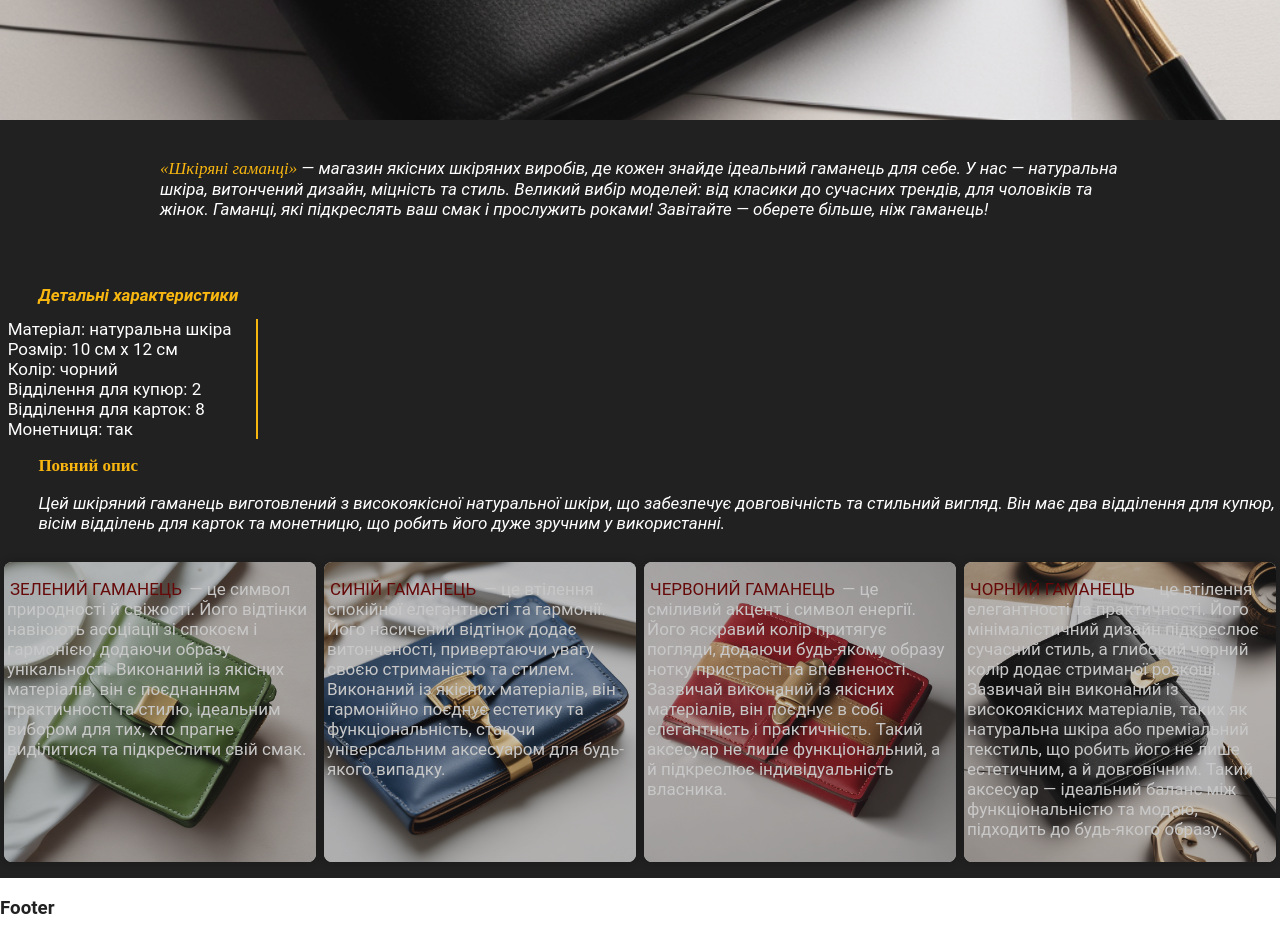
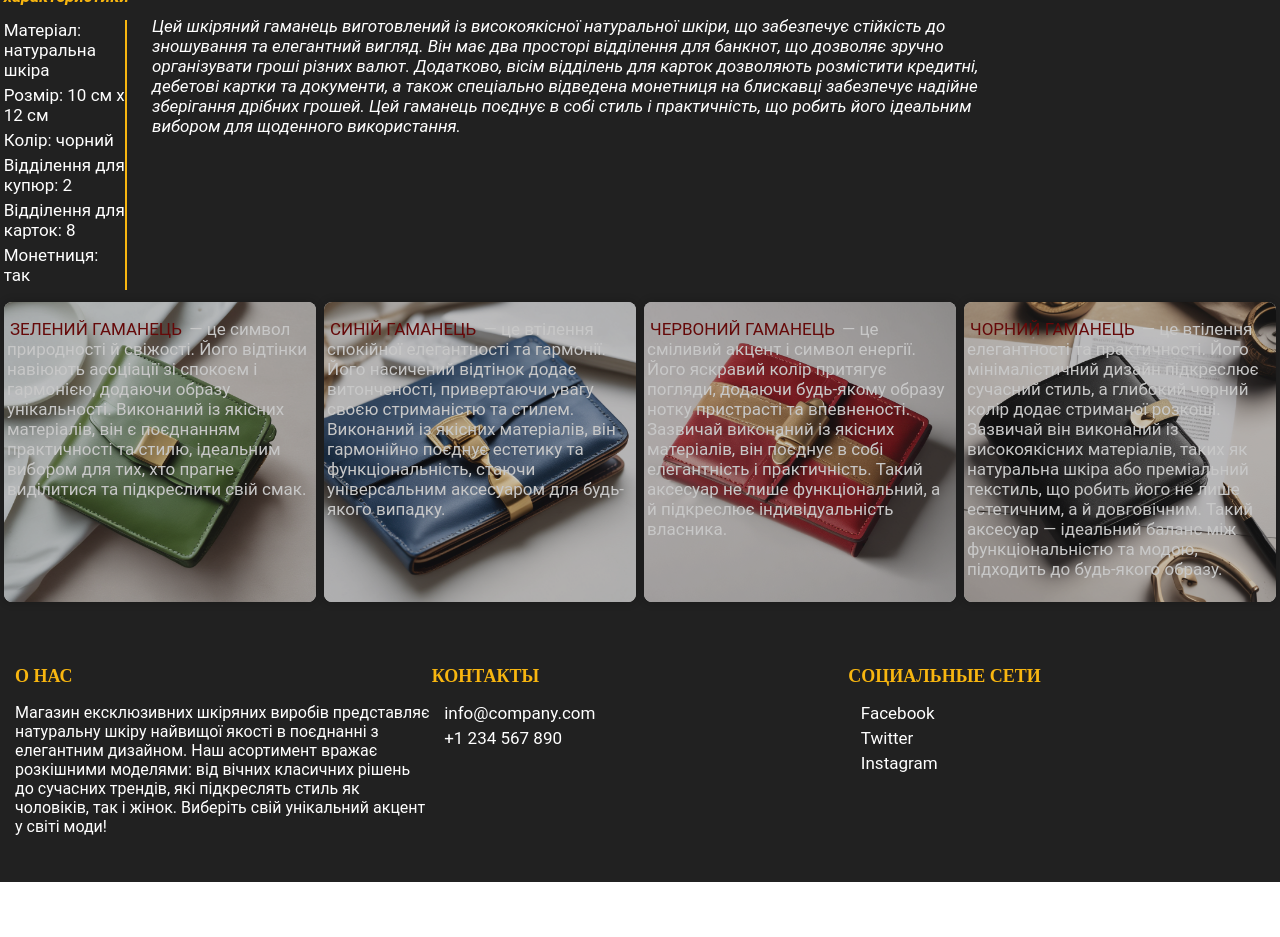
Before and after one commit to UlichIgor/leather-wallet, a React (Create React App) app: page / in a window 1280 px wide. Shown: the part 560-1497 px from the top of the page. After the commit the page ends 1442 px from the top, so only its background shows below. Built offline with nearby package versions, Linux system fonts and the light colour scheme.

Commit message:
styles: add footer and header styles

```diff
--- a/src/components/Content/Content.jsx
+++ b/src/components/Content/Content.jsx
@@ -11,17 +11,20 @@ export default class Content extends Component {
         <p className={styles.description}><span>«Шкіряні гаманці»</span> — магазин якісних шкіряних виробів, де кожен знайде ідеальний гаманець для себе. У нас — натуральна шкіра, витончений дизайн, міцність та стиль. Великий вибір моделей: від класики до сучасних трендів, для чоловіків та жінок. Гаманці, які підкреслять ваш смак і прослужить роками! Завітайте — оберете більше, ніж гаманець!</p>
         <div className={styles.specifications}>
           {/* Содержимое раздела specifications */}
-          <h2>Детальні характеристики</h2>
-          <ul>
+          <div className={styles.specifications__title}><h2>Детальні характеристики</h2>
+          <ul className={styles.specifications__list}>
             <li>Матеріал: натуральна шкіра</li>
             <li>Розмір: 10 см x 12 см</li>
             <li>Колір: чорний</li>
             <li>Відділення для купюр: 2</li>
             <li>Відділення для карток: 8</li>
             <li>Монетниця: так</li>
-          </ul>
+            </ul>
+          </div>
+          <div className={styles.specifications__descriptions}>
           <h3>Повний опис</h3>
-          <p>Цей шкіряний гаманець виготовлений з високоякісної натуральної шкіри, що забезпечує довговічність та стильний вигляд. Він має два відділення для купюр, вісім відділень для карток та монетницю, що робить його дуже зручним у використанні.</p>
+          <p>Цей шкіряний гаманець виготовлений із високоякісної натуральної шкіри, що забезпечує стійкість до зношування та елегантний вигляд. Він має два просторі відділення для банкнот, що дозволяє зручно організувати гроші різних валют. Додатково, вісім відділень для карток дозволяють розмістити кредитні, дебетові картки та документи, а також спеціально відведена монетниця на блискавці забезпечує надійне зберігання дрібних грошей. Цей гаманець поєднує в собі стиль і практичність, що робить його ідеальним вибором для щоденного використання.</p>
+        </div>
         </div>
         <div className={styles.gallery}>
           {/* Содержимое раздела gallery */}
--- a/src/components/Content/Content.module.scss
+++ b/src/components/Content/Content.module.scss
@@ -7,25 +7,50 @@
   width: 100%;
   height: auto;
   background-color: vars.$color;
+
 }
-
+.description{
+  position: relative;
+  top: 0;
+  left: 0;
+  width: 100%;
+}
+.description span{
+  color: vars.$h2;
+  font-family: vars.$font-family2;
+  font-size: vars.$font-size3;
+}
+p.description{
+  font-family: vars.$font-family;
+  font-size: vars.$font-size3;
+  color: vars.$bg-color;
+  font-style: italic;
+  padding: 3% 0 4%;
+  margin: 0 auto;
+  width: 75%;
+}
 .specifications {
   position: relative;
   top: 0;
   left: 0;
-  width: 100%;
+  display: flex;
+  width: 80%;
   height: auto;
   background-color: vars.$color;
-
-  h2 {
+}
+.specifications__title{
+  display: flex;
+  flex-direction: column;
+}
+  .specifications__title h2{
     padding-left: 3%;
     font-size: vars.$font-size3;
     color: vars.$h2;
     font-style: italic;
   }
 
-  ul {
-    width: 20%;
+  ul.specifications__list {
+    width: 100%;
     list-style-type: none;
     padding: 0;
     margin: 0;
@@ -39,22 +64,23 @@
     color: vars.$bg-color;
 
   }
-
-  h3 {
-    padding-left: 3%;
+.specifications__descriptions{
+  display: flex;
+  flex-direction: column;
+}
+  .specifications__descriptions h3{
+    padding-left: 8%;
     font-size: vars.$font-size3;
     color: vars.$h2;
-    font-family: vars.$font-family2;
+    font-style: italic;
   }
-
-  p {
+  .specifications__descriptions p{
     padding-left: 3%;
+    font-family: vars.$font-family;
     font-size: vars.$font-size3;
     color: vars.$bg-color;
-    font-family: vars.$font-family;
     font-style: italic;
   }
-}
 
 .gallery {
   position: relative;
--- a/src/components/Footer/Footer.jsx
+++ b/src/components/Footer/Footer.jsx
@@ -1,12 +1,34 @@
 import React, { Component } from 'react'
 import styles from './Footer.module.scss';
+
 export default class Footer extends Component {
   render() {
     return (
-      <div className={styles.footer}><h3>Footer</h3>
-
-      </div>
-
+      <footer className={styles.footer}>
+        <div className={styles.container}>
+          <div className={styles.row}>
+            <div className={styles.column}>
+              <h3>О нас</h3>
+              <p>Магазин ексклюзивних шкіряних виробів представляє натуральну шкіру найвищої якості в поєднанні з елегантним дизайном. Наш асортимент вражає розкішними моделями: від вічних класичних рішень до сучасних трендів, які підкреслять стиль як чоловіків, так і жінок. Виберіть свій унікальний акцент у світі моди!</p>
+            </div>
+            <div className={styles.column}>
+              <h3>Контакты</h3>
+              <ul>
+                <li><a href="mailto:info@company.com">info@company.com</a></li>
+                <li><a href="tel:+1234567890">+1 234 567 890</a></li>
+              </ul>
+            </div>
+            <div className={styles.column}>
+              <h3>Социальные сети</h3>
+              <ul>
+                <li><a href="https://facebook.com">Facebook</a></li>
+                <li><a href="https://twitter.com">Twitter</a></li>
+                <li><a href="https://instagram.com">Instagram</a></li>
+              </ul>
+            </div>
+          </div>
+        </div>
+      </footer>
     )
   }
 }
--- a/src/components/Footer/Footer.module.scss
+++ b/src/components/Footer/Footer.module.scss
@@ -6,4 +6,52 @@
   left: 0;
   width: 100%;
   height: auto;
+  background-color: vars.$color;
+  color: vars.$bg-color;
+  padding: 20px 0;
 }
+
+.container {
+  max-width: 1920px;
+  margin: 0 auto;
+  padding: 0 15px;
+}
+
+.row {
+  display: flex;
+  flex-wrap: wrap;
+  justify-content: space-between;
+}
+
+.column {
+  flex: 1;
+  min-width: 200px;
+  margin: 10px 0;
+}
+
+h3 {
+  margin-bottom: 10px;
+  font-size: 18px;
+  color: vars.$h2;
+  font-family: vars.$font-family2;
+  text-transform: uppercase;
+}
+
+ul {
+  list-style: none;
+  padding: 0;
+}
+
+li {
+  margin-bottom: 5px;
+}
+
+a {
+  color: vars.$bg-color;
+  text-decoration: none;
+}
+
+a:hover {
+  text-decoration: underline;
+  color: vars.$h1;
+}
--- a/src/components/Header/Header.module.scss
+++ b/src/components/Header/Header.module.scss
@@ -14,15 +14,14 @@
 .header.poster {
   background-image: url('../../images/poster.png');
   background-size: cover;
-  background-position: center;
   background-repeat: no-repeat;
-  height: 680px;
   display: flex;
   flex-direction: column;
   justify-content: center;
   max-width: 1920px;
   width: 100%;
   margin: 0 auto;
+  padding: 5% 0 8%;
 }
 
 .container {
```
